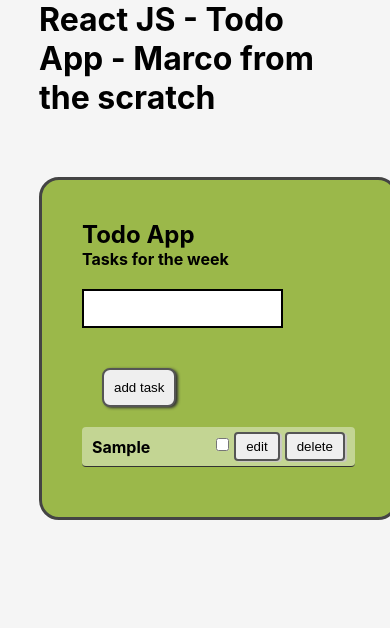
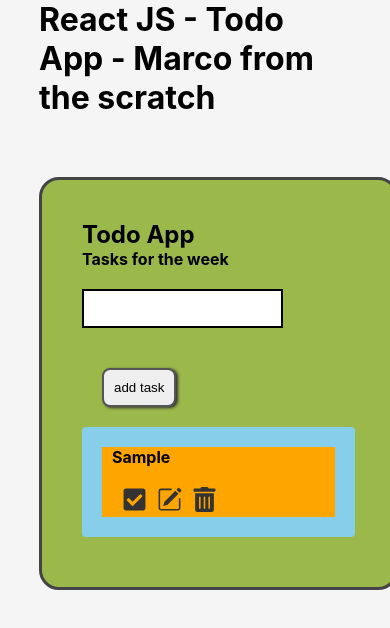
Before and after one commit to MarcoTheFrontEndGuy/reactjs-todo-list--2-inputs-5-buttons, a React (Create React App) app: page / in a window 390 px wide. Both pictures are taken after typing "Sample" into the empty fields and a click on the button "add task". Shown: the top 628 px of the page. Built offline with nearby package versions, Linux system fonts and the light colour scheme.

Commit message:
CRUD, REACT ICONS, RESPONSIVE, ONLY CSS

```diff
--- a/src/App.js
+++ b/src/App.js
@@ -1,5 +1,10 @@
 import React, { useState } from 'react'
 import './todoApp-marco-css.css';
+import './todoApp-mediaqueries-marco-css.css';
+
+import { FaCheckSquare, FaTrashAlt } from "react-icons/fa";
+import { BsPencilSquare } from "react-icons/bs";
+
 
 export default function App() {
   const [todo, setTodo] = useState([]);
@@ -9,17 +14,10 @@ export default function App() {
   const [isCompleted, setIsCompleted] = useState([]);
 
 
+
   const todoIdEdit = (id) => {
     setTodoId(id);
   }
-
-  // const todoIdEdit = (id) => {
-  //   setTodoId( todo.filter( (todo) => {
-  //     if(todo.id === id) {
-  //       return id;
-  //     }
-  //   }))
-  // }
 
 
   const addTask = (e) => {
@@ -41,6 +39,7 @@ export default function App() {
     }
   }
 
+
   const deleteTask = (id) => {
     setTodo( todo.filter((todo) => {
       return todo.id !== id;
@@ -50,30 +49,15 @@ export default function App() {
 
 
   const toggleCompleted = (id) => {
-
     setTodo( todo.map( (todo) => {
       if(todo.id === id) {
         todo.completed = !todo.completed;
-
-        console.log(todo.completed);
         }
 
       return todo;
-
     }))
 
   }
-
-
-
-
-
-
-
-
-
-
-
 
   const submitNewTask = (id) => {
     setTodo( (todo.map((todo) => {
@@ -108,21 +92,21 @@ export default function App() {
           {todo.map((todo) => (
             <div key={todo.id} className='todo-item'>
               {todoId !== todo.id ?
-              // <h4 className='checked'>{todo.task}</h4>
-
-              <h4 className={`checked ${todo.completed ? "line-through" : ""}`}>{todo.task}</h4>
+                <h4 className={`checked ${todo.completed ? "line-through" : ""}`}>{todo.task}</h4>
               :
-              <input type="text" onChange={(e) => setTodoNewTask(e.target.value)} value={todoNewTask} />
-            }
-
-
+                <input type="text" onChange={(e) => setTodoNewTask(e.target.value)} value={todoNewTask} />
+              }
 
               <div className='todo-item__buttons'>
               {todoId !== todo.id ?
                 <>
-                  <input type="checkbox"  onChange={ () => toggleCompleted(todo.id)}  />
-                  <button className='basic-button' onClick={() => todoIdEdit(todo.id) }> edit </button>
-                  <button className='basic-button' onClick={ () => deleteTask(todo.id)} >delete</button>
+                <label for={todo.id}>
+
+                <FaCheckSquare className='buttonIcon'/>
+                  <input type="checkbox"  className="inputCheckbox-hidden" id={todo.id} onChange={ () => toggleCompleted(todo.id)}  />
+                </label>
+                  <BsPencilSquare className='buttonIcon' onClick={() => todoIdEdit(todo.id) } />
+                  <FaTrashAlt className='buttonIcon' onClick={ () => deleteTask(todo.id)}  />
                 </>
                 :
                 <>
@@ -137,18 +121,6 @@ export default function App() {
 
       </div>
 
-            {/* const toggleCompleted = (id) => {
-
-              setTodo((todo) => {
-                if(todo.id === id) {
-                  todo.completed = !todo.completed;
-                }
-                return todo
-              })
-
-            } */}
-
-
     </div>
   )
 }
--- a/src/todoApp-marco-css.css
+++ b/src/todoApp-marco-css.css
@@ -37,9 +37,14 @@ body {
     transition: all .1s;
 }
 
+.todo-item__buttons {
+    display: flex;
+    padding: 5px;
+}
 .basic-button {
     border: 2px solid rgb(0, 0, 0);
-    padding: 5px 10px;
+    /* padding: 5px 10px; */
+    padding: 5px;
     margin: 5px 0;
     margin-left: 5px;
     border-color: #555;
@@ -64,8 +69,7 @@ body {
 }
 
 .checked {
-    /* text-decoration: line-through; */
-    flex-grow: 1;
+    /* flex-grow: 1; */
     position: relative;
 }
 
@@ -73,11 +77,23 @@ body {
     text-decoration: line-through;
 }
 
-/* .checked::before {
-    position: absolute;
-    top: 5px;
-    left: 0;
-    width: 100%;
-    height: 3px;
-    background-color: red;
-} */
+.inputCheckbox-hidden {
+    display: none;
+}
+
+.buttonIcon {
+    width: 25px;
+    height: 25px;
+    margin: 0 5px;
+    color: #333;
+    transition: all .5s;
+}
+.buttonIcon:hover {
+    color: rgb(0, 0, 0);
+    transform: scale(1.4, 1.4);
+}
+
+label {
+    display: flex;
+    align-items: center;
+}
--- /dev/null
+++ b/src/todoApp-mediaqueries-marco-css.css
@@ -0,0 +1,14 @@
+@media screen and (max-width: 700px) {
+    .todo-item {
+        background: orange;
+        border: 20px solid skyblue;
+        flex-wrap: wrap;
+    }
+
+    .checked {
+        max-width: 80%;
+        flex-basis: 550px;
+        margin-bottom: 15px;
+
+    }
+}
```
